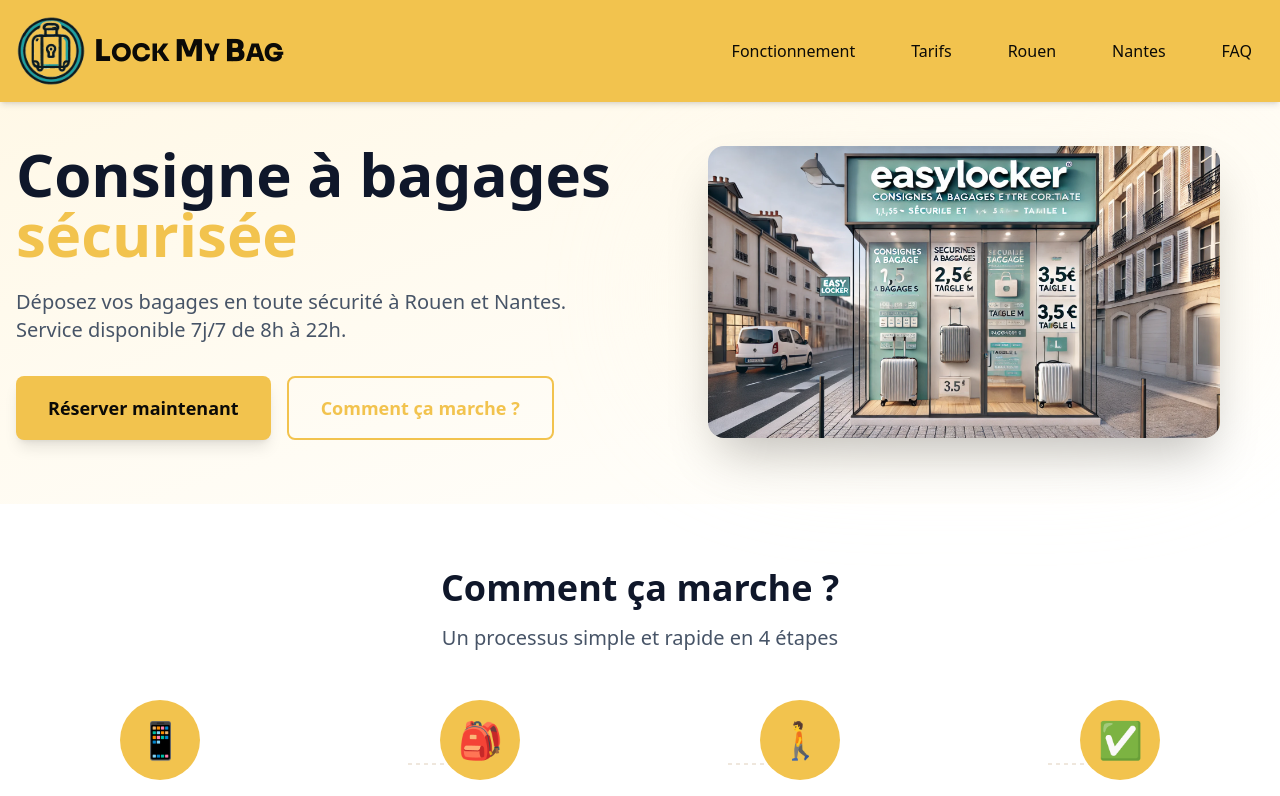
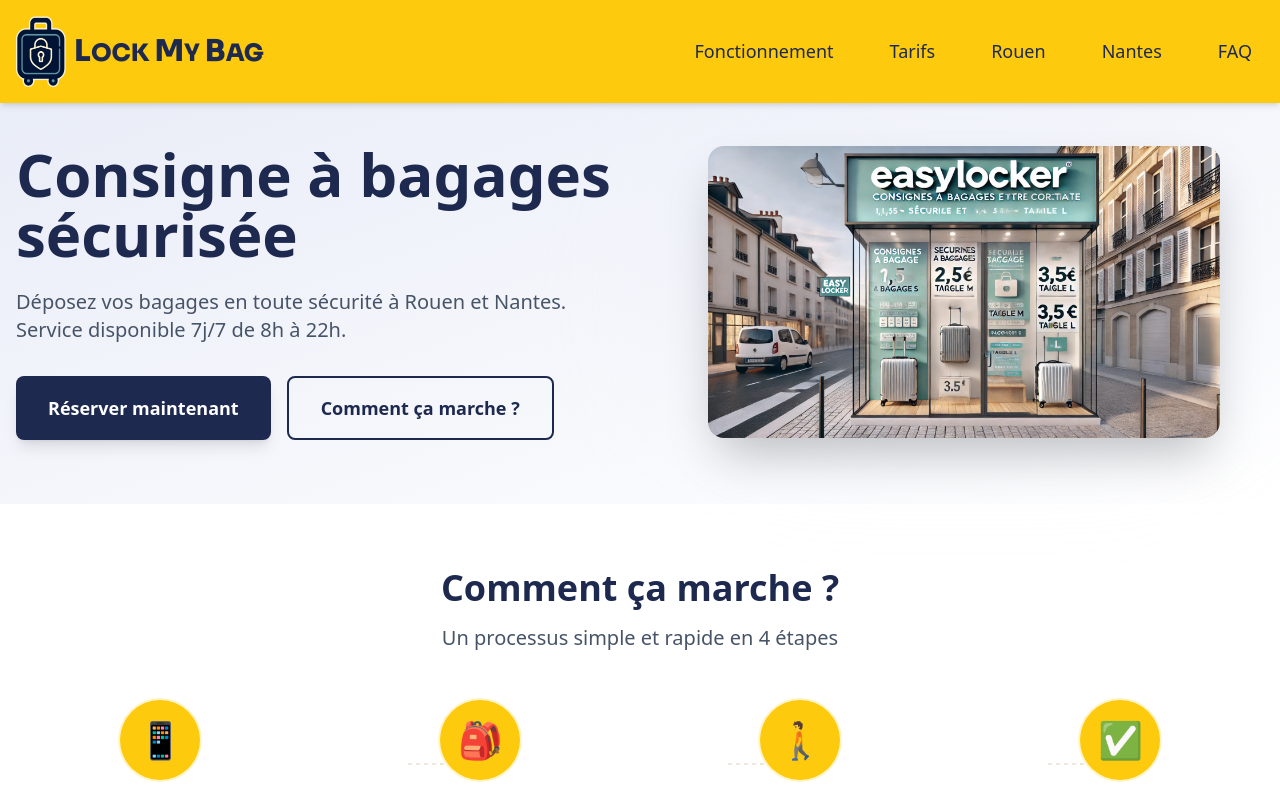
Before and after one commit to GMaup/lockmybag-next, a Next.js app: page / in a window 1280 px wide. Shown: the top 796 px of the page. Built offline with nearby package versions, Linux system fonts and the light colour scheme.

Commit message:
Version Blue & Yellow

```diff
--- a/src/app/globals.css
+++ b/src/app/globals.css
@@ -11,26 +11,42 @@
   --color-muted: #667085;     /* muted text */
   --color-border: #EADFD2;
 
-  /* Brand: Primary (vivid yellow) */
-  --color-primary: #F2C34E;
-  --color-primary-hover: #E3AF35;
-  --color-primary-foreground: #0B0A07;
-  --color-primary-soft: #FFF8E6;
+  /* Brand: Primary (deep blue) */
+  --color-primary: #1E294F; /* deep blue */
+  --color-primary-hover: #192341;
+  --color-primary-foreground: #FFFFFF;
+  --color-primary-soft: #E8ECF7;
 
-  /* Brand: Accent (coral pink) */
-  --color-accent: #E24A74;
-  --color-accent-hover: #C83F67;
-  --color-accent-foreground: #ffffff;
-  --color-accent-soft: #FFE9F0;
+  /* Brand: Secondary (yellow accent) */
+  --color-accent: #FDCA0D; /* yellow */
+  --color-accent-hover: #E6B700;
+  --color-accent-foreground: #1E294F; /* deep blue text on yellow */
+  --color-accent-soft: #FFF4C6;
 
   /* Surfaces */
-  --color-surface: #FFFDF9;      /* light surface */
-  --color-surface-2: #FFF7ED;    /* hover/raised */
-  --color-surface-inverse: #0F172A; /* dark surface (footer, etc.) */
-  --color-foreground-inverse: #FDFDFD;
+  --color-surface: #F5F7FB;         /* light blue-grey surface */
+  --color-surface-2: #EEF2FA;       /* hover/raised */
+  --color-surface-inverse: #1E294F; /* footer background */
+  --color-foreground-inverse: #FFFFFF;
 
   /* Status */
   --color-warning: #ED8A3B;
+
+  /* Peps Colors */
+  --color-peps1: #ED2F70;
+  --color-peps1-hover: #D11F5F;
+  --color-peps1-soft: #FFE1EC;
+  --color-peps1-foreground: #FFFFFF;
+
+  --color-peps2: #FF8205;
+  --color-peps2-hover: #E57200;
+  --color-peps2-soft: #FFE6CC;
+  --color-peps2-foreground: #0B0A07;
+
+  --color-peps3: #35C1F5;
+  --color-peps3-hover: #1BAAEB;
+  --color-peps3-soft: #E6F7FF;
+  --color-peps3-foreground: #0B0A07;
 }
 
 /* Dark mode overrides */
@@ -60,7 +76,7 @@
 }
 
 /* Semantic utilities bound to tokens */
-.text-primary { color: var(--color-foreground); }
+.text-primary { color: var(--color-primary); }
 .text-secondary { color: var(--color-secondary); }
 .text-muted { color: var(--color-muted); }
 .text-brand-primary { color: var(--color-primary); }
@@ -87,12 +103,41 @@
 
 .text-inverse { color: var(--color-foreground-inverse); }
 .bg-inverse { background-color: var(--color-surface-inverse); }
+/* Slightly muted text on inverse backgrounds for better hierarchy */
+.text-inverse-muted { color: color-mix(in srgb, var(--color-foreground-inverse) 75%, transparent); }
 
 .border-token { border-color: var(--color-border); }
 .border-brand-primary { border-color: var(--color-primary); }
 .border-brand-secondary { border-color: var(--color-accent); }
 .hover\:border-brand-primary-hover:hover { border-color: var(--color-primary-hover); }
 .border-inverse-soft { border-color: color-mix(in srgb, var(--color-foreground-inverse) 20%, transparent); }
+
+/* Peps borders */
+.border-peps1 { border-color: var(--color-peps1); }
+.border-peps1-soft { border-color: var(--color-peps1-soft); }
+.border-peps2 { border-color: var(--color-peps2); }
+.border-peps2-soft { border-color: var(--color-peps2-soft); }
+.border-peps3 { border-color: var(--color-peps3); }
+.border-peps3-soft { border-color: var(--color-peps3-soft); }
+
+/* Peps utilities */
+.bg-peps1 { background-color: var(--color-peps1); }
+.hover\:bg-peps1-hover:hover { background-color: var(--color-peps1-hover); }
+.bg-peps1-soft { background-color: var(--color-peps1-soft); }
+.text-peps1 { color: var(--color-peps1); }
+.text-peps1-foreground { color: var(--color-peps1-foreground); }
+
+.bg-peps2 { background-color: var(--color-peps2); }
+.hover\:bg-peps2-hover:hover { background-color: var(--color-peps2-hover); }
+.bg-peps2-soft { background-color: var(--color-peps2-soft); }
+.text-peps2 { color: var(--color-peps2); }
+.text-peps2-foreground { color: var(--color-peps2-foreground); }
+
+.bg-peps3 { background-color: var(--color-peps3); }
+.hover\:bg-peps3-hover:hover { background-color: var(--color-peps3-hover); }
+.bg-peps3-soft { background-color: var(--color-peps3-soft); }
+.text-peps3 { color: var(--color-peps3); }
+.text-peps3-foreground { color: var(--color-peps3-foreground); }
 
 /* Gradient helpers */
 .bg-gradient-page {
--- a/src/components/layout/Header.tsx
+++ b/src/components/layout/Header.tsx
@@ -25,17 +25,17 @@
   };
 
   return (
-    <header className="fixed top-0 left-0 right-0 bg-brand-primary shadow-md z-50">
-      <nav className="container mx-auto px-4 py-4 flex justify-between items-center text-brand-primary-foreground">
+    <header className="fixed top-0 left-0 right-0 bg-brand-secondary shadow-md z-50">
+      <nav className="container mx-auto px-4 py-4 flex justify-between items-center">
         <Link href="/" onClick={() => setIsMenuOpen(false)} className="flex items-center gap-2">
           <Image
-            src="/images/icons/logo-dark.png"
+            src="/images/icons/logo-guigui.png"
             alt="LockMyBag logo"
-            width={70}
-            height={70}
+            width={50}
+            height={50}
             className="rounded"
           />
-          <span className="font-brand uppercase text-2xl font-extrabold text-brand-primary-foreground whitespace-nowrap leading-none">
+          <span className="font-brand uppercase text-2xl font-extrabold text-brand-primary whitespace-nowrap leading-none">
             <span className="text-3xl">L</span>OCK <span className="text-3xl">M</span>Y <span className="text-3xl">B</span>AG
           </span>
         </Link>
@@ -47,7 +47,7 @@
               key={item.name}
               href={item.href}
               onClick={(e) => scrollToSection(e, item.href)}
-              className="text-brand-primary-foreground hover:text-brand-secondary hover:bg-surface-light transition-colors duration-200 font-medium px-3 py-2 rounded-md"
+              className="text-brand-primary text-lg hover:bg-surface-secondary hover:underline underline-offset-4 decoration-[var(--color-peps2)] transition-colors duration-200 font-medium px-3 py-2 rounded-md focus-visible:outline-none focus-visible:ring-2 focus-visible:ring-[var(--color-peps2)] focus-visible:ring-offset-2 focus-visible:ring-offset-[var(--color-accent)]"
             >
               {item.name}
             </a>
@@ -56,7 +56,7 @@
 
         {/* Mobile Menu Button */}
         <button
-          className="md:hidden text-brand-primary-foreground"
+          className="md:hidden text-brand-primary"
           onClick={() => setIsMenuOpen(!isMenuOpen)}
         >
           <svg className="w-6 h-6" fill="none" stroke="currentColor" viewBox="0 0 24 24">
@@ -70,14 +70,14 @@
 
         {/* Mobile Menu */}
         {isMenuOpen && (
-          <div className="absolute top-full left-0 right-0 bg-brand-primary shadow-lg md:hidden">
+          <div className="absolute top-full left-0 right-0 bg-brand-secondary shadow-lg md:hidden">
             <div className="flex flex-col py-4">
               {menuItems.map((item) => (
                 <a
                   key={item.name}
                   href={item.href}
                   onClick={(e) => scrollToSection(e, item.href)}
-                  className="px-4 py-3 text-brand-primary-foreground hover:text-brand-secondary hover:bg-surface-light transition-colors"
+                  className="px-4 py-3 text-brand-primary text-lg hover:bg-surface-secondary hover:underline underline-offset-4 decoration-[var(--color-peps2)] transition-colors focus-visible:outline-none focus-visible:ring-2 focus-visible:ring-[var(--color-peps2)] focus-visible:ring-offset-2 focus-visible:ring-offset-[var(--color-accent)]"
                 >
                   {item.name}
                 </a>
--- a/src/components/sections/AboutUs.tsx
+++ b/src/components/sections/AboutUs.tsx
@@ -46,7 +46,7 @@
         <div className="grid grid-cols-2 md:grid-cols-4 gap-8 mb-16">
           {stats.map((stat, index) => (
             <div key={index} className="text-center">
-              <div className="text-4xl font-bold text-brand-primary mb-2">{stat.number}</div>
+              <div className="text-4xl font-bold text-peps2 mb-2">{stat.number}</div>
               <div className="text-secondary">{stat.label}</div>
             </div>
           ))}
--- a/src/components/sections/HowItWorks.tsx
+++ b/src/components/sections/HowItWorks.tsx
@@ -56,13 +56,13 @@
               )}
 
               <div className="text-center">
-                <div className="inline-flex items-center justify-center w-20 h-20 bg-brand-primary text-brand-primary-foreground rounded-full text-3xl font-bold mb-4">
+                <div className="inline-flex items-center justify-center w-20 h-20 bg-brand-secondary text-brand-secondary-foreground rounded-full text-3xl font-bold mb-4 transition ring-2 ring-[var(--color-accent-soft)] hover:ring-[var(--color-accent)]">
                   <span className="text-4xl">{step.icon}</span>
                 </div>
                 <h3 className="text-xl font-bold mb-2 text-primary">
                   Étape {step.number}
                 </h3>
-                <h4 className="text-lg font-semibold mb-2 text-brand-primary-hover">
+                <h4 className="text-lg font-semibold mb-2 text-peps2">
                   {step.title}
                 </h4>
                 <p className="text-secondary">
--- a/src/components/sections/Pricing.tsx
+++ b/src/components/sections/Pricing.tsx
@@ -62,7 +62,7 @@
                   <h3 className="heading-style-h3 text-2xl font-bold mb-1">{item.title}</h3>
                   <div className="text-secondary">{item.desc}</div>
                 </div>
-                <div className="price-tag mt-4 text-brand-primary-hover font-semibold">
+                <div className="price-tag mt-4 text-peps2 font-semibold">
                   {item.priceHour}<br />{item.priceDay}
                 </div>
               </div>
--- a/src/components/sections/Rouen.tsx
+++ b/src/components/sections/Rouen.tsx
@@ -61,14 +61,14 @@
                 </ul>
               </div>
 
-              <Button variant="primary" size="large" className="mt-6">
+              <Button variant="peps1" size="large" className="mt-6">
                 Réserver à Rouen
               </Button>
             </div>
           </div>
 
           <div className="relative">
-            <div className="bg-surface-primary rounded-2xl p-4">
+            <div className="bg-surface-primary rounded-2xl p-4 border border-peps1-soft">
               <iframe
                 src="https://www.google.com/maps/embed?pb=!1m18!1m12!1m3!1d2595.3674837266!2d1.0909!3d49.4432!2m3!1f0!2f0!3f0!3m2!1i1024!2i768!4f13.1!3m3!1m2!1s0x0%3A0x0!2zNDnCsDI2JzM1LjUiTiAxwrAwNSczMi44IkU!5e0!3m2!1sfr!2sfr!4v1234567890"
                 width="100%"
--- a/src/components/ui/Button.tsx
+++ b/src/components/ui/Button.tsx
@@ -2,7 +2,7 @@
 
 interface ButtonProps {
   children: React.ReactNode;
-  variant?: 'primary' | 'secondary' | 'outline';
+  variant?: 'primary' | 'secondary' | 'outline' | 'peps1' | 'peps2';
   size?: 'small' | 'medium' | 'large';
   onClick?: () => void;
   className?: string;
@@ -22,8 +22,10 @@
   const variants = {
     primary: 'bg-brand-primary text-brand-primary-foreground hover:bg-brand-primary-hover shadow-lg hover:shadow-xl',
     secondary: 'bg-brand-secondary text-brand-secondary-foreground hover:bg-brand-secondary-hover shadow-lg hover:shadow-xl',
-    outline: 'border-2 border-brand-primary text-brand-primary hover:bg-surface hover:border-brand-primary-hover'
-  };
+    outline: 'border-2 border-brand-primary text-brand-primary hover:bg-surface hover:border-brand-primary-hover',
+    peps1: 'bg-peps1 text-peps1-foreground hover:bg-peps1-hover shadow-lg hover:shadow-xl',
+    peps2: 'bg-peps2 text-peps2-foreground hover:bg-peps2-hover shadow-lg hover:shadow-xl'
+  } as const;
 
   const sizeClasses = {
     small: 'px-4 py-2 text-sm',
```
Also changed, not shown: src/components/layout/Footer.tsx (+6 -6 lines), public/images/icons/logo-guigui.png (added).
